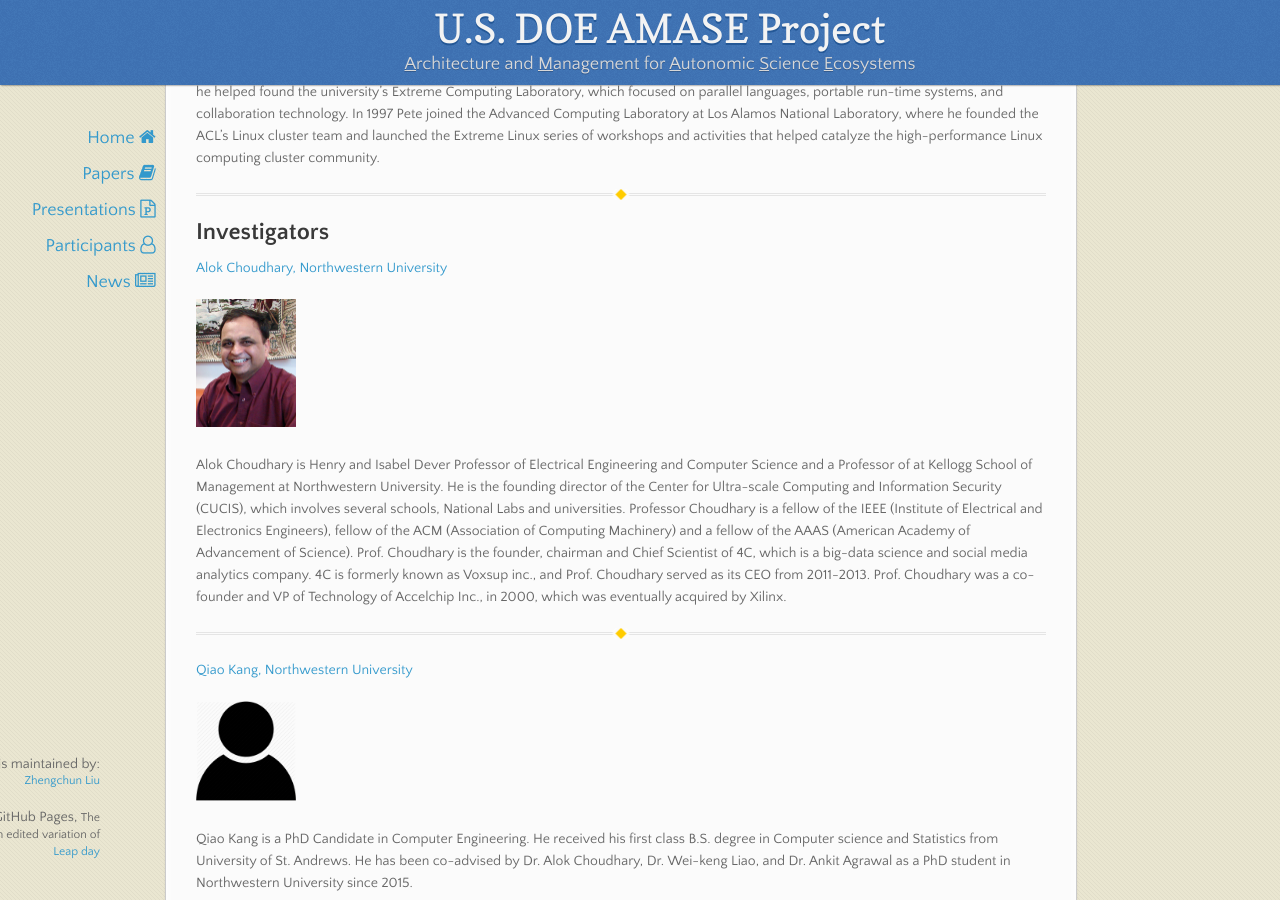
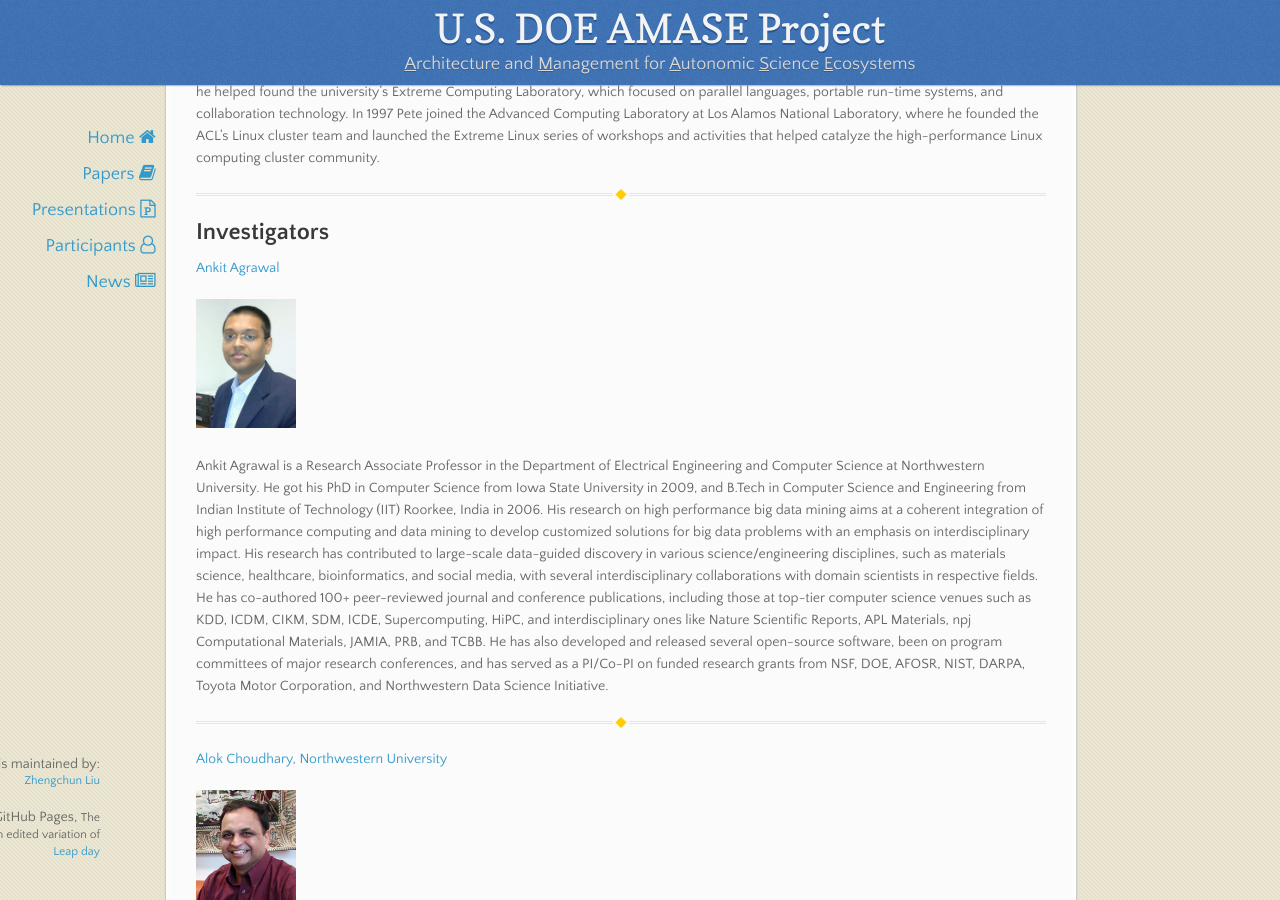
Before and after one commit to amaseproject/amase.github.io, a Jekyll site: the page built from participants.md, in a window 1280 px wide and 900 px high, scrolled down 538 px. Built offline with Jekyll 4.4.1, drawn with Linux system fonts in a browser that asks for light colours; nearby versions of some CDN libraries.

Commit message:
add, delete, polish etc.

```diff
--- a/participants.md
+++ b/participants.md
@@ -19,6 +19,14 @@ Pete Beckman is a recognized global expert in high-end computing systems. During
 ---
 
 ## Investigators
+
+[Ankit Agrawal](http://users.eecs.northwestern.edu/~ankitag/)
+
+<img src="doc/Ankit_tf.jpg" alt="Drawing" style="width: 100px;"/>
+
+Ankit Agrawal is a Research Associate Professor in the Department of Electrical Engineering and Computer Science at Northwestern University. He got his PhD in Computer Science from Iowa State University in 2009, and B.Tech in Computer Science and Engineering from Indian Institute of Technology (IIT) Roorkee, India in 2006. His research on high performance big data mining aims at a coherent integration of high performance computing and data mining to develop customized solutions for big data problems with an emphasis on interdisciplinary impact. His research has contributed to large-scale data-guided discovery in various science/engineering disciplines, such as materials science, healthcare, bioinformatics, and social media, with several interdisciplinary collaborations with domain scientists in respective fields. He has co-authored 100+ peer-reviewed journal and conference publications, including those at top-tier computer science venues such as KDD, ICDM, CIKM, SDM, ICDE, Supercomputing, HiPC, and interdisciplinary ones like Nature Scientific Reports, APL Materials, npj Computational Materials, JAMIA, PRB, and TCBB. He has also developed and released several open-source software, been on program committees of major research conferences, and has served as a PI/Co-PI on funded research grants from NSF, DOE, AFOSR, NIST, DARPA, Toyota Motor Corporation, and Northwestern Data Science Initiative.
+
+---
 
 [Alok Choudhary, Northwestern University](http://users.eecs.northwestern.edu/~choudhar/)
 
```
Also changed, not shown: doc/Ankit_tf.jpg (added).
